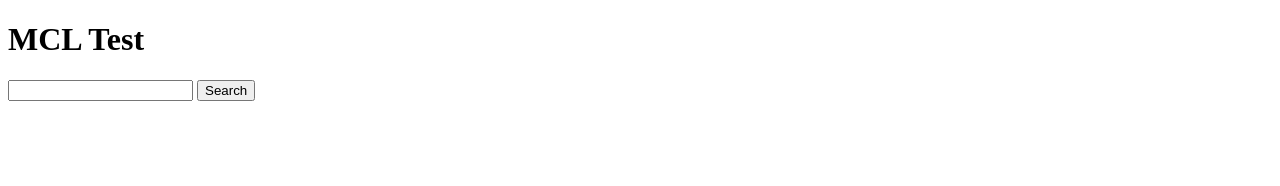
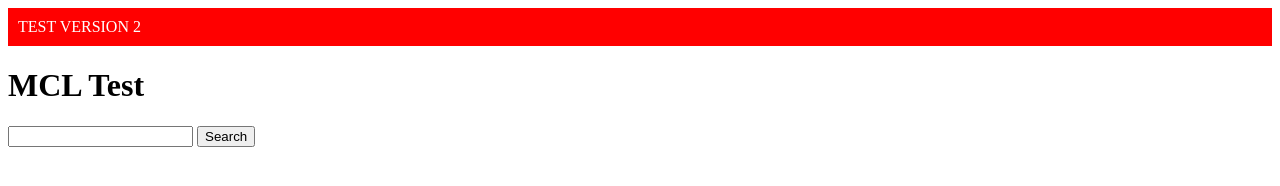
Before and after one commit to ullasuniq-design/Morarji-Alumni-Cricket, a plain HTML site: page index.html in a window 1280 px wide. Drawn offline with Linux system fonts and the light colour scheme.

Commit message:
Update index.html

```diff
--- a/index.html
+++ b/index.html
@@ -1,3 +1,7 @@
+<div style="background:red;color:white;padding:10px">
+TEST VERSION 2
+</div>
+
 <!DOCTYPE html>
 <html>
 <body>
```
